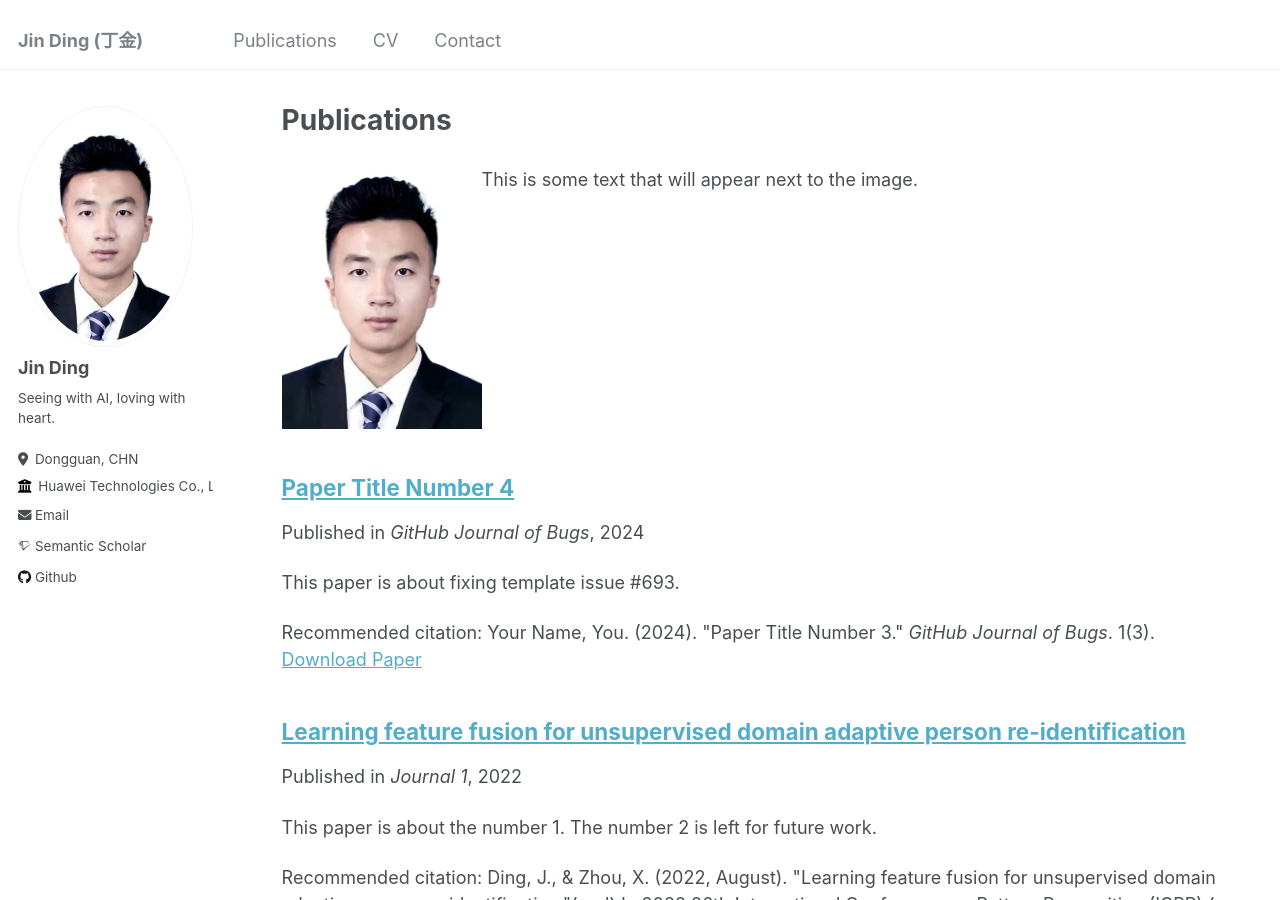
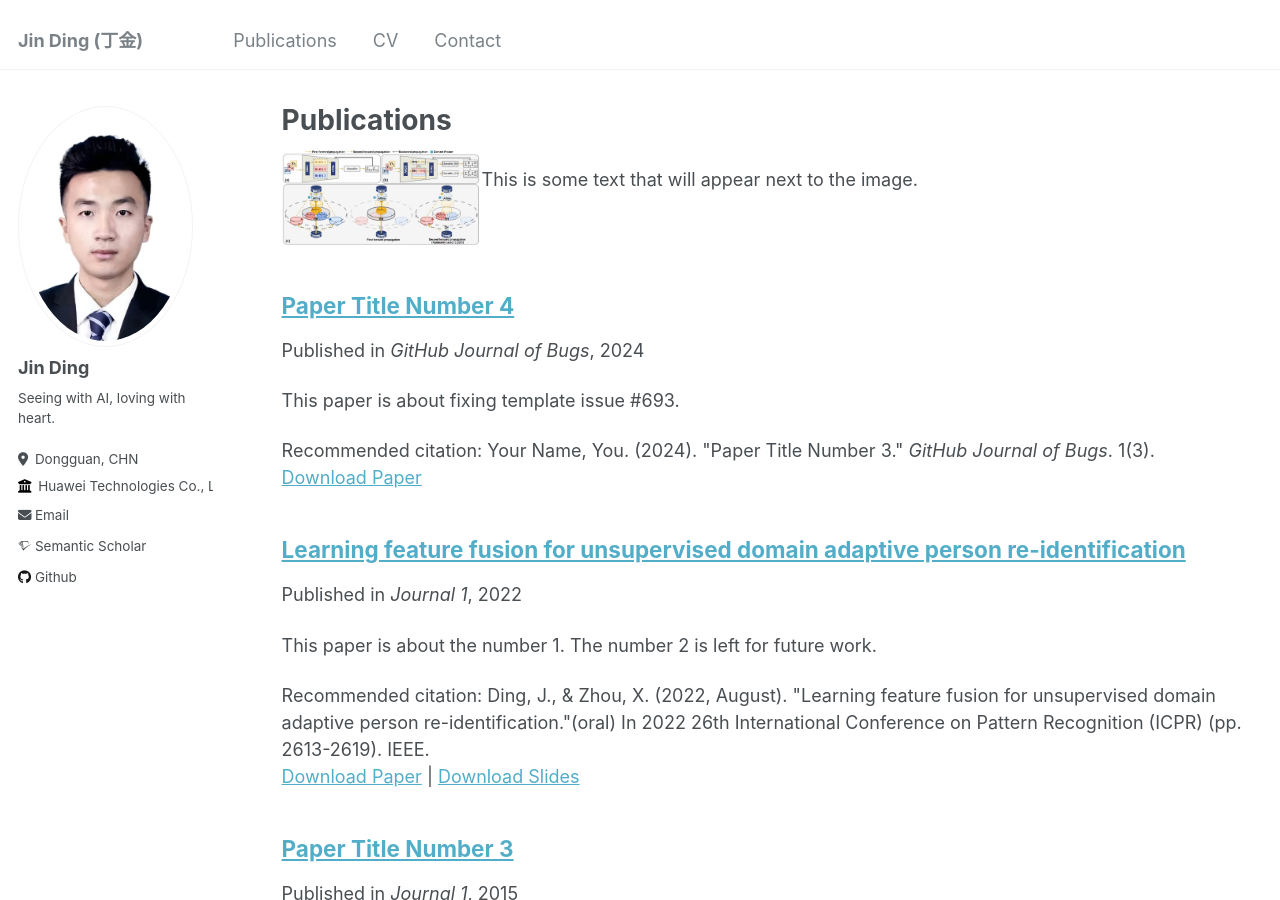
Before and after one commit to DJEddyking/djeddyking.github.io, a Jekyll site: the page built from _pages/publications.md, in a window 1280 px wide and 900 px high. Built offline with Jekyll 4.4.1, drawn with Linux system fonts in a browser that asks for light colours; some web fonts are replaced.

Commit message:
Update publications.md

```diff
--- a/_pages/publications.md
+++ b/_pages/publications.md
@@ -6,7 +6,7 @@ author_profile: true
 ---
 
 <div style="display: flex; align-items: flex-start;">
-  <img src="https://github.com/DJEddyking/djeddyking.github.io/blob/master/images/dingjin.jpg" alt="image description" style="width: 200px;">
+  <img src="https://github.com/DJEddyking/djeddyking.github.io/blob/master/images/ECCV.png" alt="image description" style="width: 200px;">
   <p>This is some text that will appear next to the image.</p>
 </div>
 
```
